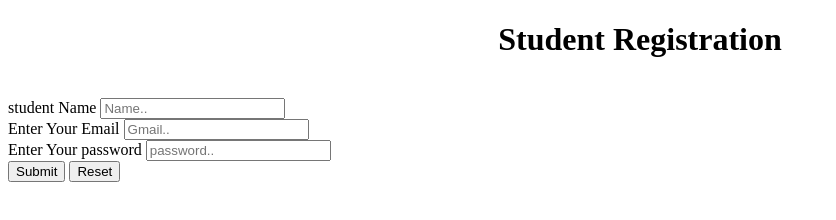
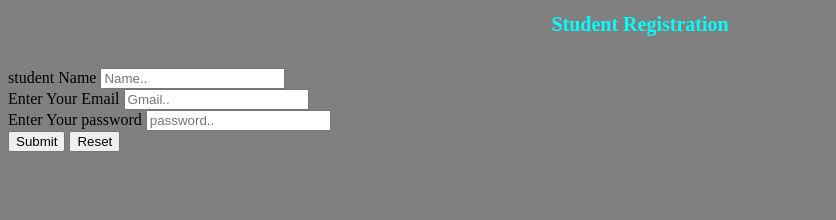
Before and after one commit to majharulislamnoman041-beep/student_registration_project, a plain HTML site: page login.html in a window 1280 px wide. Shown: the whole page, without its empty margins (0-836 px from the left). Drawn offline with Linux system fonts and the light colour scheme.

Commit message:
design added

```diff
--- a/style.css
+++ b/style.css
@@ -0,0 +1,8 @@
+h1{
+    font-size: 20px;
+    font-weight: bold;
+    color: aqua;
+}
+body{
+    background-color: gray;
+}
```
Also changed, not shown: login.html (+1 -2 lines).
